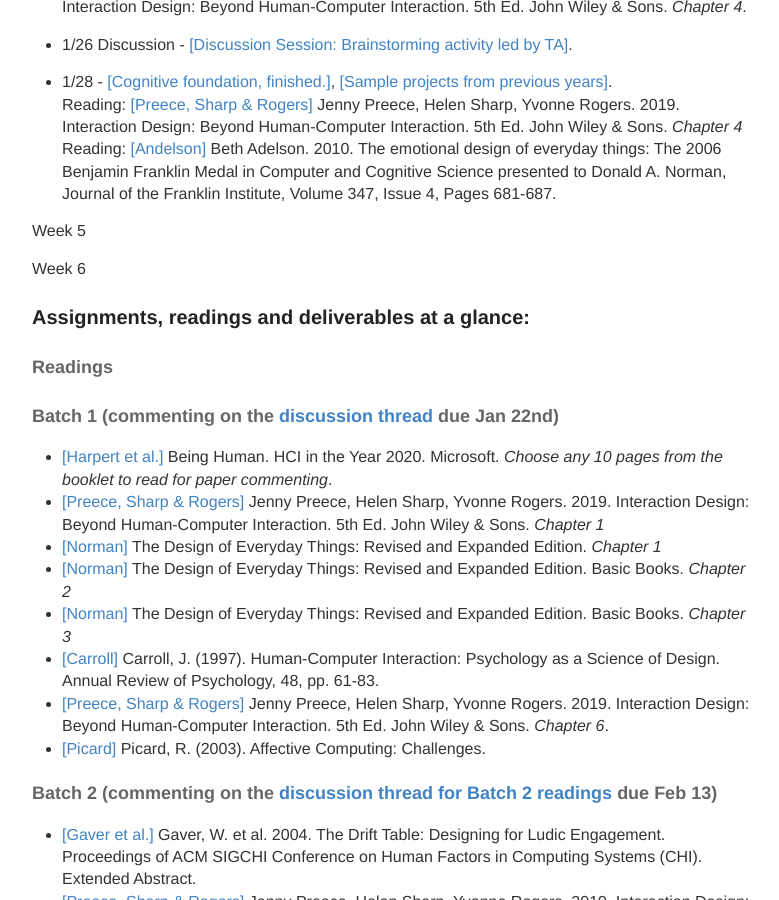
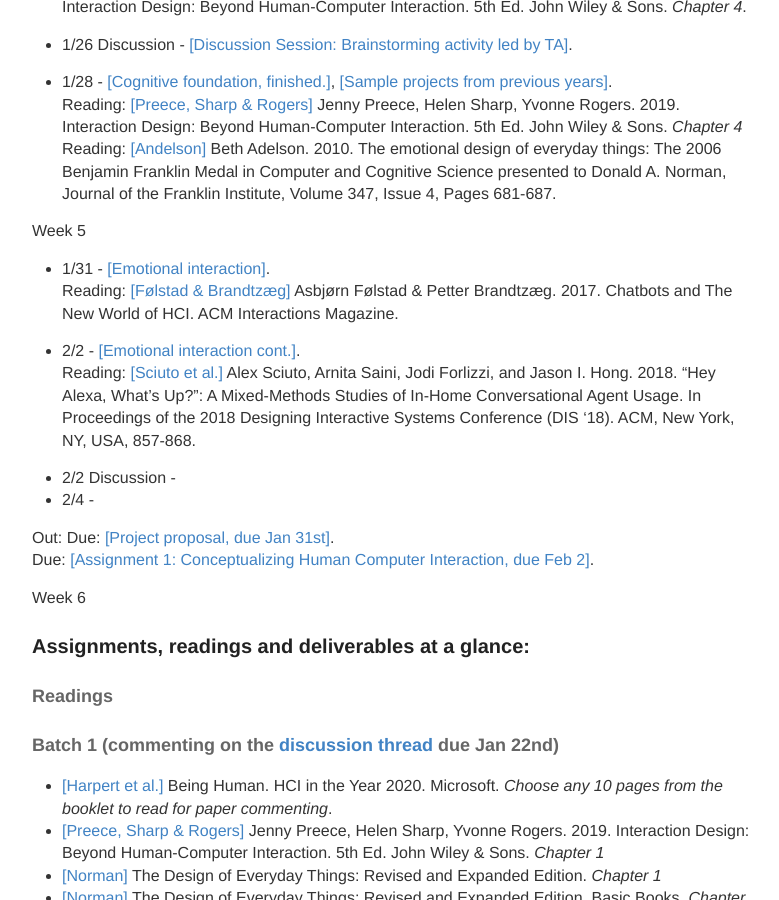
Before and after one commit to hciwang/hciwang.github.io, a Jekyll site: the page built from _posts/2022-1-1-lectures.md, in a window 1280 px wide and 900 px high, scrolled down 1598 px. Shown: the whole window, without its empty margins (248-1027 px from the left). Built offline with Jekyll 4.4.1, drawn with Linux system fonts in a browser that asks for light colours.

Commit message:
Update 2022-1-1-lectures.md

```diff
--- a/_posts/2022-1-1-lectures.md
+++ b/_posts/2022-1-1-lectures.md
@@ -64,6 +64,18 @@
 Reading: [[Andelson]](https://canvas.ucdavis.edu/courses/633616/files/folder/Misc%20files?preview=15551134) Beth Adelson. 2010. The emotional design of everyday things: The 2006 Benjamin Franklin Medal in Computer and Cognitive Science presented to Donald A. Norman, Journal of the Franklin Institute, Volume 347, Issue 4, Pages 681-687.
 
 Week 5
+- 1/31 - [[Emotional interaction]]().
+Reading: [[Følstad & Brandtzæg]](https://canvas.ucdavis.edu/courses/633616/files/folder/Misc%20files?preview=15578743) Asbjørn Følstad & Petter Brandtzæg. 2017. Chatbots and The New World of HCI. ACM Interactions Magazine.
+
+- 2/2 - [[Emotional interaction cont.]]().
+Reading: [[Sciuto et al.]](https://canvas.ucdavis.edu/courses/633616/files/folder/Misc%20files?preview=15578746) Alex Sciuto, Arnita Saini, Jodi Forlizzi, and Jason I. Hong. 2018. "Hey Alexa, What's Up?": A Mixed-Methods Studies of In-Home Conversational Agent Usage. In Proceedings of the 2018 Designing Interactive Systems Conference (DIS '18). ACM, New York, NY, USA, 857-868.
+
+- 2/2 Discussion -
+- 2/4 -
+
+Out:
+Due: [[Project proposal, due Jan 31st]](https://canvas.ucdavis.edu/courses/633616/assignments/820408).
+Due: [[Assignment 1: Conceptualizing Human Computer Interaction, due Feb 2]](https://canvas.ucdavis.edu/courses/633616/assignments/820406).
 
 Week 6
 
```
